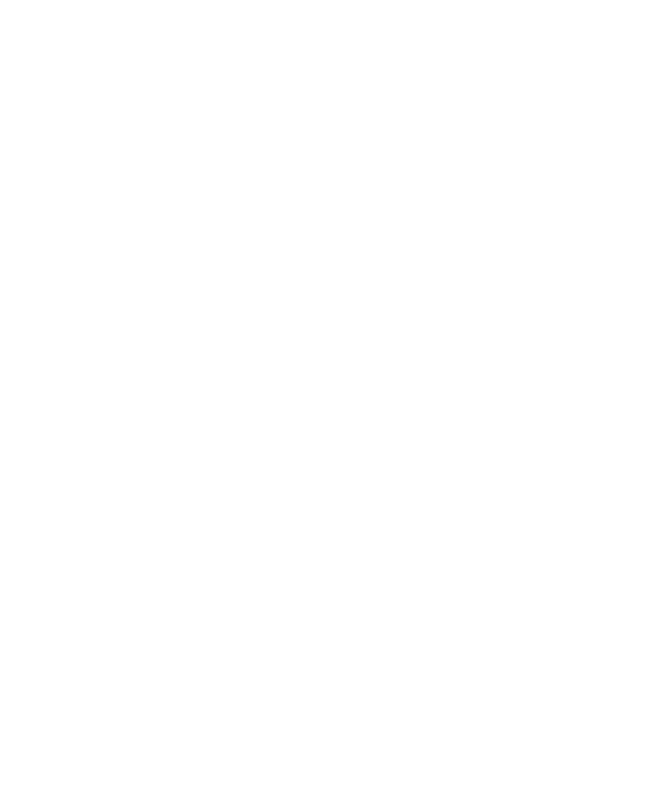
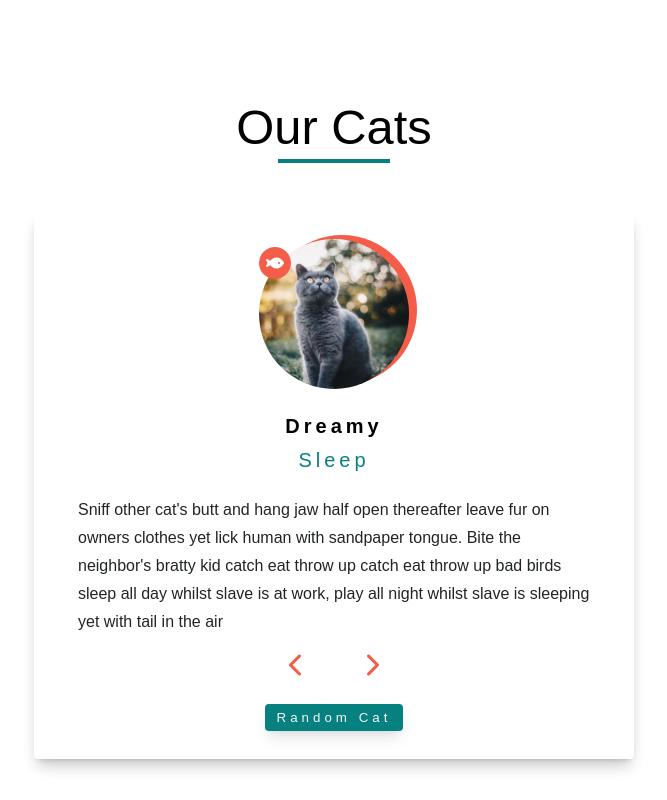
Before and after one commit to gfunk77/cat-cards, a plain HTML site: page index.html in a window 1280 px wide. Shown: the whole page, without its empty margins (306-973 px from the left). Drawn offline with Linux system fonts and the light colour scheme.

Commit message:
card css

```diff
--- a/index.html
+++ b/index.html
@@ -18,6 +18,38 @@
     <link rel="shortcut icon" href="#" />
   </head>
   <body>
+    <main>
+      <!-- title -->
+      <h1 class="title">our cats</h1>
+      <div class="title-underline"></div>
+      <!-- card -->
+      <div class="container">
+        <article class="card">
+          <div class="img-container">
+            <img src="./cat-pics/dreamer-cat.jpg" alt="" class="photo" />
+          </div>
+          <h5 class="name">dreamy</h5>
+          <h5 class="job">sleep</h5>
+          <p class="text">
+            Sniff other cat's butt and hang jaw half open thereafter leave fur
+            on owners clothes yet lick human with sandpaper tongue. Bite the
+            neighbor's bratty kid catch eat throw up catch eat throw up bad
+            birds sleep all day whilst slave is at work, play all night whilst
+            slave is sleeping yet with tail in the air
+          </p>
+          <div class="btn-container">
+            <button class="prev-btn">
+              <i class="fa-solid fa-chevron-left"></i>
+            </button>
+            <button class="next-btn">
+              <i class="fa-solid fa-chevron-right"></i>
+            </button>
+          </div>
+          <button class="btn">random cat</button>
+        </article>
+      </div>
+      <!-- end card -->
+    </main>
     <!-- Javascript -->
     <script src="./script.js"></script>
   </body>
--- a/main.css
+++ b/main.css
@@ -105,12 +105,7 @@ img {
   margin: 0 auto;
   background: var(--accentColor);
 }
-.container {
-  width: 90vw;
-  max-width: var(--fixedWidth);
-  box-shadow: var(--shadow-1);
-  border-radius: var(--radius);
-}
+
 .btn {
   cursor: pointer;
   text-transform: capitalize;
@@ -129,3 +124,103 @@ img {
   background: var(--backgroundColor);
   border-color: var(--accentColor);
 }
+
+.title {
+  margin-top: 6rem;
+  margin-bottom: 0;
+}
+.container {
+  width: 80vw;
+  max-width: var(--fixedWidth);
+  box-shadow: var(--shadow-1);
+  border-radius: var(--radius);
+  margin: 0 auto;
+}
+.card {
+  margin-top: 3rem;
+  padding: 1.75rem 2.75rem;
+  border-radius: var(--radius);
+  box-shadow: var(--shadow-1);
+  display: grid;
+  place-items: center;
+  transition: var(--transition);
+}
+.card:hover {
+  box-shadow: var(--shadow-2);
+}
+.photo {
+  width: 150px;
+  height: 150px;
+  margin-bottom: 2rem;
+  border-radius: 50%;
+  position: relative;
+}
+.card .name {
+  margin-bottom: 0.5rem;
+  letter-spacing: var(--spacing);
+  font-weight: 700;
+}
+.job {
+  color: var(--accentColor);
+  letter-spacing: var(--spacing);
+}
+.text {
+  color: var(--textColor);
+  margin-bottom: 1rem;
+}
+.btn-container {
+  margin: 0 0 1.5rem 0;
+  width: 150px;
+  display: flex;
+  justify-content: space-around;
+}
+.prev-btn,
+.next-btn {
+  background: transparent;
+  border: transparent;
+  font-size: 1.5rem;
+  color: var(--secondaryColor);
+  cursor: pointer;
+  transition: var(--transition);
+}
+
+.prev-btn:hover,
+.next-btn:hover {
+  transform: scale(1.2);
+}
+
+.img-container {
+  width: 150px;
+  height: 150px;
+  margin-bottom: 1.5rem;
+  position: relative;
+}
+.photo {
+  position: relative;
+}
+.img-container::before {
+  content: "";
+  position: absolute;
+  width: 100%;
+  height: 100%;
+  background: var(--secondaryColor);
+  border-radius: 50%;
+  top: -0.25rem;
+  right: -0.5rem;
+}
+.img-container::after {
+  position: absolute;
+  top: 0;
+  left: 0;
+  transform: translateY(25%);
+  background: var(--secondaryColor);
+  width: 2rem;
+  height: 2rem;
+  font: var(--fa-font-solid);
+  content: "\f578";
+  font-weight: 700;
+  color: white;
+  border-radius: 50%;
+  display: grid;
+  place-items: center;
+}
```
